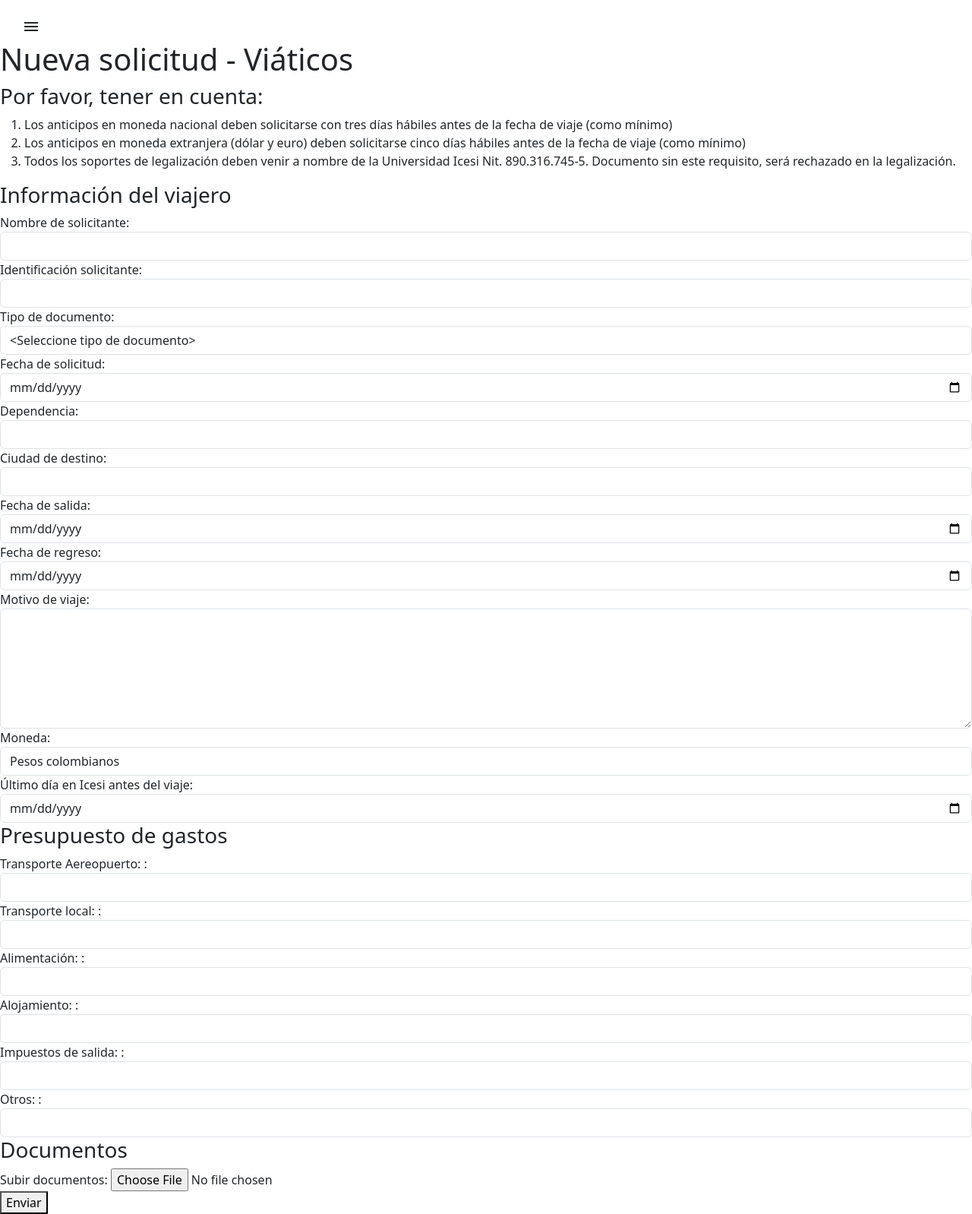
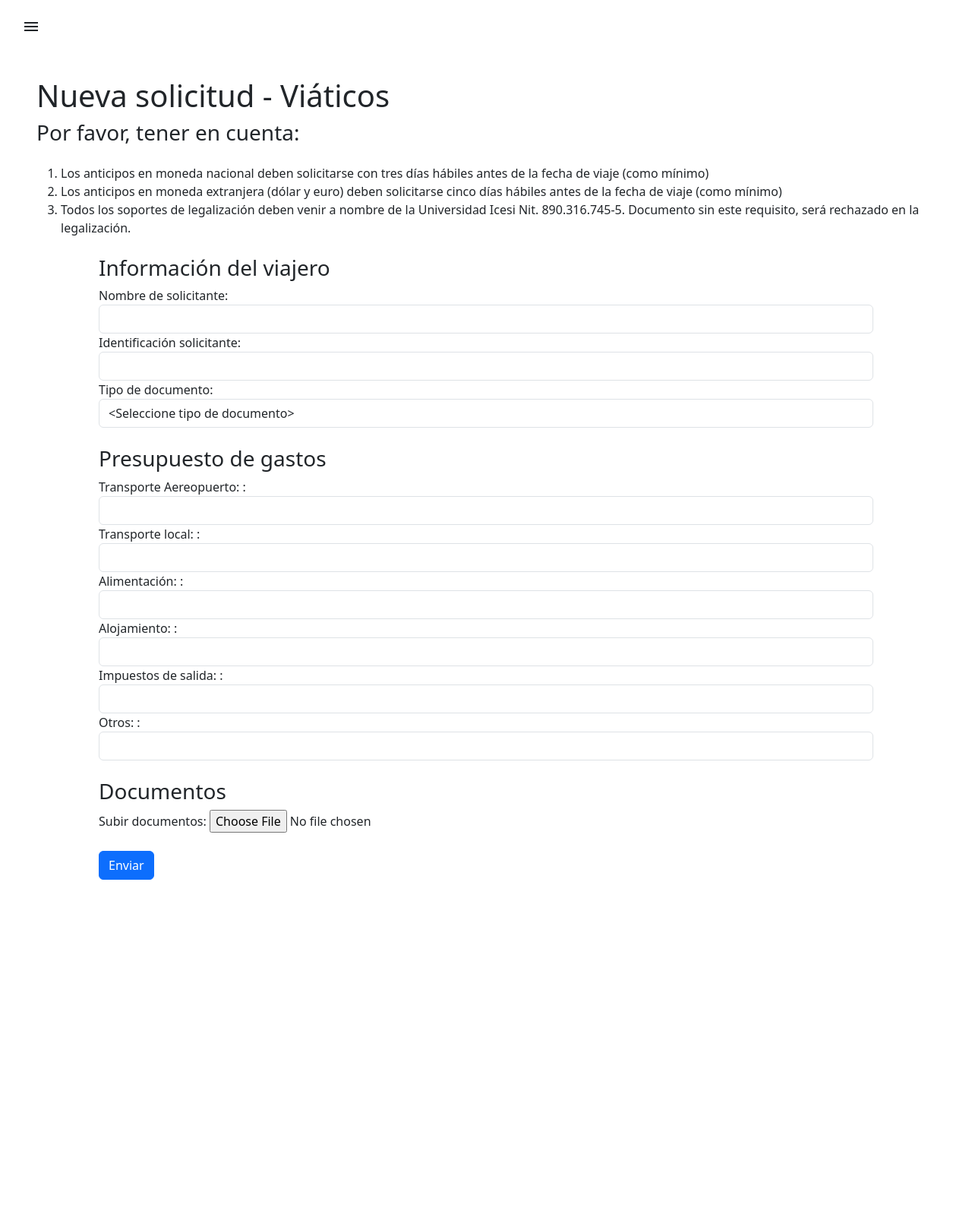
Before and after one commit to ICESI-PI1-2024A-3/ccsa-grupo-2, a Django app: page /solicitudes/nueva/viaticos in a window 1280 px wide. Shown: the part 76-1674 px from the top of the page at 76% size. After the commit the page ends 1234 px from the top, so only its background shows below. Run offline with Django 5.2, Linux system fonts and the light colour scheme; the visitor is signed in with stand-in values (Sample User, id 1).

Commit message:
feat: make some changes in requests templates

```diff
--- a/requests_mgmt/templates/requests/create_travel_expenses_request.html
+++ b/requests_mgmt/templates/requests/create_travel_expenses_request.html
@@ -2,79 +2,68 @@
 
 <!DOCTYPE html>
 <html lang="en">
+
 <head>
     <meta charset="UTF-8">
     <meta name="viewport" content="width=device-width, initial-scale=1.0">
-    <title>{% block title %} Legalzación de facturas {% endblock %}</title>
+    <title>{% block title %} Viaticos {% endblock %}</title>
 </head>
+
 <body>
     {% block content %}
     {% include "sidemenu.html" %}
-    <h1 class="with-margin"> Nueva solicitud - Viáticos </h1>
-    <div class="with-margin">
-        <h3>Por favor, tener en cuenta: </h3>
-        <ol>
-            <li>Los anticipos en moneda nacional deben solicitarse con tres días hábiles antes de la fecha de viaje (como mínimo)</li>
-            <li>Los anticipos en moneda extranjera (dólar y euro) deben solicitarse cinco días hábiles antes de la fecha de viaje (como mínimo) </li>
-            <li>Todos los soportes de legalización deben venir a nombre de la Universidad Icesi Nit. 890.316.745-5. Documento sin este requisito, será rechazado en la legalización.</li>
+    <h1 class="mx-5 mt-5"> Nueva solicitud - Viáticos </h1>
+    <div class="mx-5">
+        <h3 class="mb-4">Por favor, tener en cuenta: </h3>
+        <ol class="mb-4">
+            <li>Los anticipos en moneda nacional deben solicitarse con tres días hábiles antes de la fecha de viaje
+                (como mínimo)</li>
+            <li>Los anticipos en moneda extranjera (dólar y euro) deben solicitarse cinco días hábiles antes de la fecha
+                de viaje (como mínimo) </li>
+            <li>Todos los soportes de legalización deben venir a nombre de la Universidad Icesi Nit. 890.316.745-5.
+                Documento sin este requisito, será rechazado en la legalización.</li>
         </ol>
     </div>
-    <div class="forms-container">
-        <form method="POST" class="with-margin">
+    <div class="container">
+        <form method="POST" class="mx-5">
             {% csrf_token %}
-            <div class="div-with-space">
-                <h3>Información del viajero </h3>
-                <div class="form-container-flex">
-                    {{user_info}}
-                </div>
-            </div>
-
-            <div class="form-container-flex">
-                <div class="">
-                    <div class="form-container-column">
-                        <label for="id_request_date">Fecha de solicitud:</label>
-                        {{ travel_expense_info.request_date }}
-                        <label for="id_dependency">Dependencia:</label>
-                        {{ travel_expense_info.dependency }}
-                        <label for="id_destination_city">Ciudad de destino:</label>
-                        {{ travel_expense_info.destination_city }}
-                        <label for="id_departure_date">Fecha de salida:</label>
-                        {{ travel_expense_info.departure_date }}
-                    </div>
-                </div>
-
-                <div class="">
-                    <div class="form-container-column">
-                        <label for="id_return_date">Fecha de regreso:</label>
-                        {{ travel_expense_info.return_date }}
-                        <label for="id_reason_trip">Motivo de viaje:</label>
-                        {{ travel_expense_info.reason_trip }}
-                        <label for="id_advance_currency">Moneda:</label>
-                        {{ travel_expense_info.advance_currency }}
-                        <label for="id_icesi_last_day_date">Último día en Icesi antes del viaje:</label>
-                        {{ travel_expense_info.icesi_last_day_date }}
+            <div class="row mb-4">
+                <div class="col">
+                    <h3>Información del viajero </h3>
+                    <div class="row">
+                        <div class="col">
+                            {{user_info}}
+                        </div>
                     </div>
                 </div>
             </div>
 
-
-            <div class="form-container-column">
-                <h3> Presupuesto de gastos</h3>
-                <div class="form-container">
-                    {{ expense_budget }}
+            <div class="row mb-4">
+                <div class="col">
+                    <h3>Presupuesto de gastos</h3>
+                    <div class="row">
+                        <div class="col">
+                            {{ expense_budget }}
+                        </div>
+                    </div>
                 </div>
             </div>
 
-            <div class="form-group with-margin">
-                <h3>Documentos</h3>
-
-                {{ upload_documents }}
-
+            <div class="row mb-4">
+                <div class="col">
+                    <h3>Documentos</h3>
+                    <div class="row">
+                        <div class="col">
+                            {{ upload_documents }}
+                        </div>
+                    </div>
+                </div>
             </div>
 
-            <button type="submit" class="submit-button">Enviar </button>
+            <button type="submit" class="btn btn-primary mb-5">Enviar</button>
         </form>
     </div>
     {% endblock %}
 </body>
+
 </html>
--- a/requests_mgmt/templates/requests_index.html
+++ b/requests_mgmt/templates/requests_index.html
@@ -12,7 +12,7 @@
     {% block content %}
     {% include "sidemenu.html" %}
     <div>
-        <h1 class="container">Nueva solicitud</h1>
+        <h1 class="container nb-5">Nueva solicitud</h1>
     </div>
     <main class="container">
         <div class="row">
@@ -75,8 +75,8 @@
     </main>
 
     <style>
-        .card-link:hover .card {
-            background-color: #d1ecf1;
+        .card-link:hover{
+            background-color: #1E4072;
             transition: background-color 0.5s ease;
         }
     </style>
```
